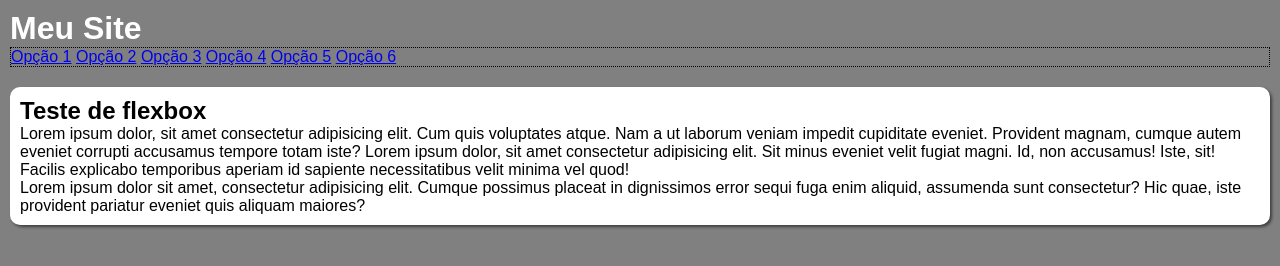
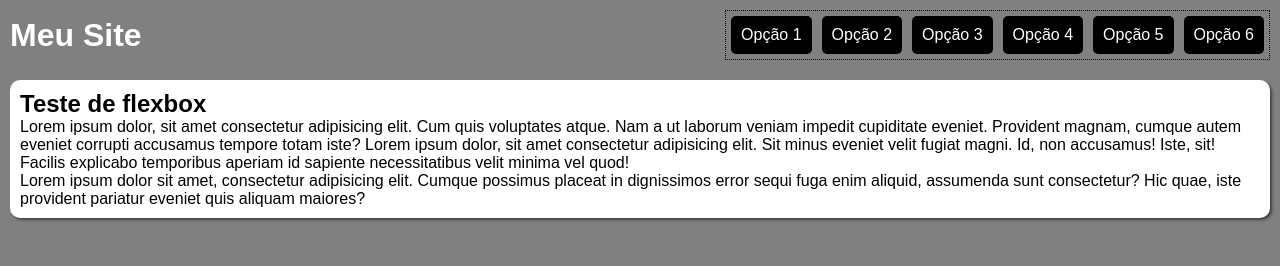
Before and after one commit to wandersonsouzafarias/html-css, a plain HTML site: page exercicios/exe027/flex013 - menu flexbox/index.html in a window 1280 px wide. Drawn offline with Linux system fonts and the light colour scheme.

Commit message:
menu flexbox parte2

```diff
--- a/exercicios/exe027/flex013 - menu flexbox/style.css
+++ b/exercicios/exe027/flex013 - menu flexbox/style.css
@@ -18,14 +18,37 @@ header {
     background-color: gray;
     color: white;
     padding: 10px;
+
+    display: flex;
+    flex-flow: row wrap;
+    justify-content: space-between;
+    align-items: center;/*Alinhou os itens no centro no mesmo sentido do que o h1.*/
 }
 
 header > h1 {
     border: 1px solid dotted black;
+    flex: 0 0 200px;/*o meu flex não vai crescer, ele não vai encolher e vai ficar fixo em 200px.*/
 }
 
 header > nav {
     border: 1px dotted black;
+    display: flex; /*Antes desse display flex as caixas dos ancoras não se encaixavam dentro da caixa do nav. Com ele se encaixou dentro perfeitamente.*/
+}
+
+header > nav > a {
+    background-color: black;
+    color: white;
+    padding: 10px;
+    margin: 5px;
+    border-radius: 5px;
+    text-decoration: none;
+    text-align: center;
+}
+
+header > nav > a:hover {
+    background-color: white;
+    color: black;
+    transition: background-color .5s;
 }
 
 main {
```
